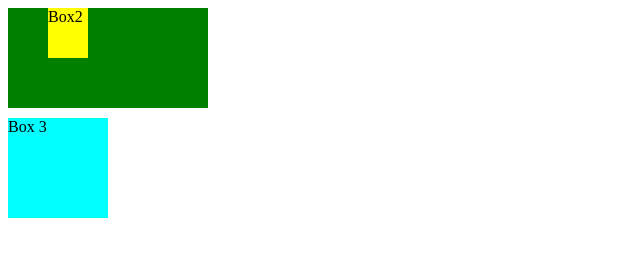
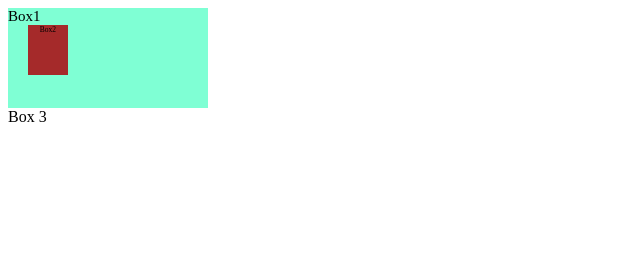
Before and after one commit to zeeshanmcp12/learn-css, a plain HTML site: page index.html in a window 1280 px wide. Shown: the whole page, without its empty margins (0-640 px from the left). Drawn offline with Linux system fonts and the light colour scheme.

Commit message:
em - relative unit in css - notes, code

```diff
--- a/index.html
+++ b/index.html
@@ -9,6 +9,7 @@
 <body>
 
     <div id="box1">
+        Box1
         <div id="box2">Box2</div>
     </div>
 
--- a/style.css
+++ b/style.css
@@ -1,4 +1,5 @@
-#box1 {
+/* Units in CSS - % (percentage) */
+/* #box1 {
     height: 100px;
     width: 200px;
     background-color: green;
@@ -16,4 +17,22 @@
     width: 100px;
     background-color: aqua;
     margin-top: 10px;
+    text-align: center;
+} */
+
+/* Units in CSS - em */
+#box1 {
+    height: 100px;
+    width: 200px;
+    background-color: aquamarine;
+    font-size: 15px;
 }
+
+#box2 {
+    height: 50px;
+    width: 20%;
+    background-color: brown;
+    text-align: center;
+    margin-left: 10%;
+    font-size: 0.5em;
+}
```
Also changed, not shown: 1 other file.
